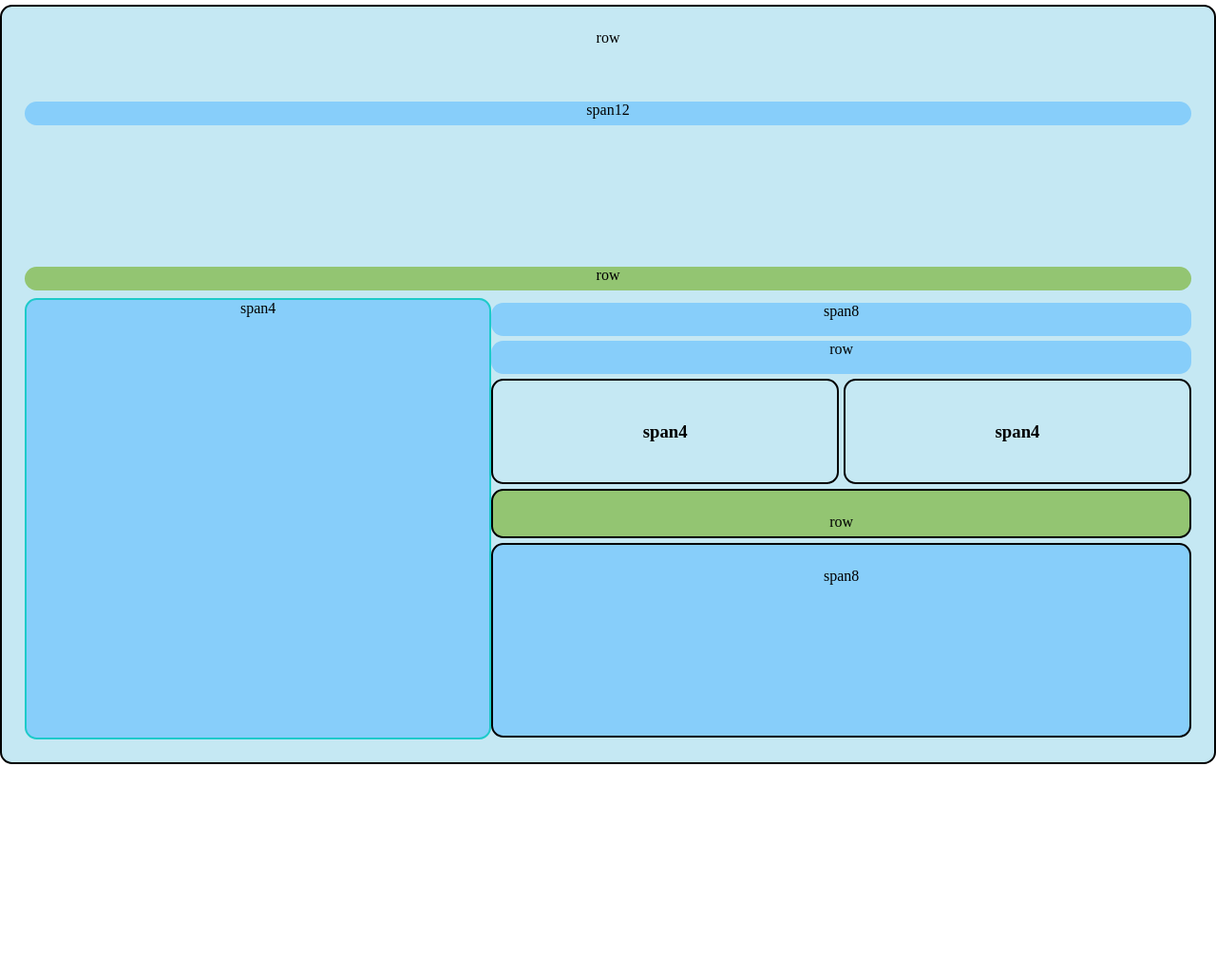
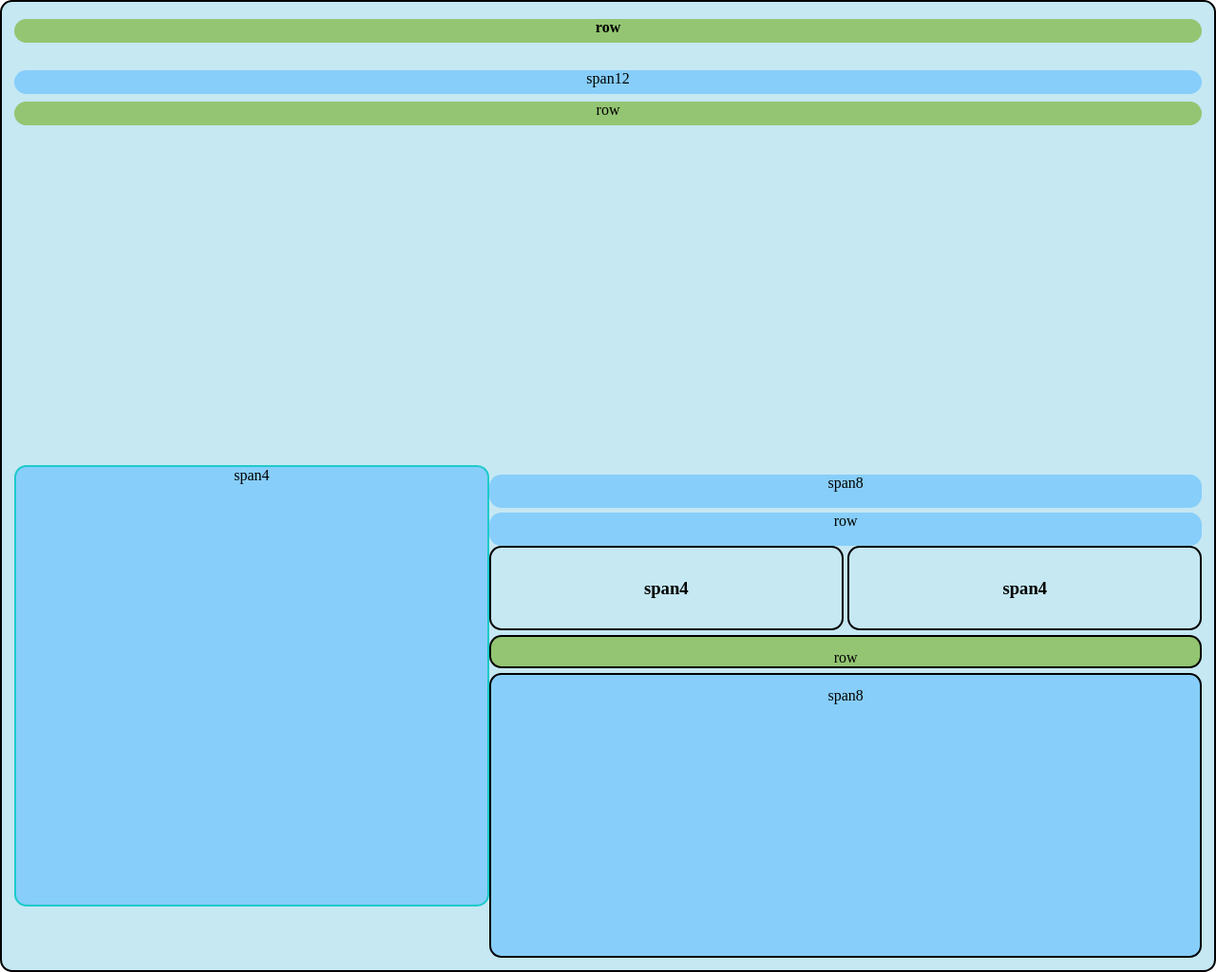
Before and after one commit to krupesh788/Grid-task, a plain HTML site: page index.html in a window 1280 px wide. Shown: the whole page at 95% size. Before the commit the page ends 805 px from the top, so only its background shows below. Drawn offline with Linux system fonts and the light colour scheme.

Commit message:
changes added

```diff
--- a/index.html
+++ b/index.html
@@ -9,8 +9,8 @@
 </head>
 
 <body>
-  <div class="a1">row
-    <div class="a2">
+  <div class="main-layout"><h4>row</h4>
+    <div class="header">
       span12  </div>
 
     <div class="a3">row</div>
--- a/style.css
+++ b/style.css
@@ -12,10 +12,8 @@ body {
 
 }
 
-.a1 {
-    height: 25px;
-    color: black;
-    background-color: #93C572;
+.main-layout {
+
     padding: 1rem;
     text-align: center;
     min-height: 100vh;
@@ -25,26 +23,37 @@ body {
     gap: 0.5rem;
 }
 
-.a2 {
+.header {
     height: 25px;
-    margin-top: 50px;
     background-color: lightskyblue;
     color: black;
     text-align: center;
     grid-column: 1/2;
 }
+.main-layout h4{
 
+    margin-top: 5px;
+    height: 25px;
+    background-color: #93C572;
+    color: black;
+    border-radius: 0.8rem;
+    text-align: center;
+}
 .a3 {
+
     height: 25px;
+    margin-bottom: 350px;
     background-color: #93C572;
     color: black;
     text-align: center;
 }
 
 .a4 {
+
     width: 40%;
     height: 465px;
     color: black;
+    text-align: center;
     float: left;
     background-color: lightskyblue;
     border: 2px solid rgb(29, 202, 202);
@@ -55,7 +64,7 @@ body {
 
     width: 60%;
     height: 35px;
-    margin-top: 5px;
+    margin-top: 10px;
     background-color: lightskyblue;
     color: black;
     text-align: center;
@@ -111,7 +120,7 @@ body {
 }
 
 .section h3 {
-    color: white;
+    color: black;
 }
 
 .main {
@@ -124,20 +133,15 @@ body {
 
 }
 
-.a1,
-.aside,
-.flex-container div,
-.a9,
-.a10 {
+.main-layout,.aside,.flex-container div,.a9,.a10 {
 
     background-color: rgb(197, 232, 243);
     border: 2px solid black;
-    margin-top: 5px;
-    padding: 1.5rem;
+    padding: 0.8rem;
 }
 
 .a9 {
-    height: 10px;
+    height: 35px;
     width: 60%;
     margin-top: 5px;
     background-color: #93C572;
@@ -151,7 +155,7 @@ body {
 .a10 {
 
     width: 60%;
-    height: 205px;
+    height: 300px;
     margin-top: 5px;
     background-color: lightskyblue;
     color: black;
@@ -159,6 +163,7 @@ body {
     float: right;
 
 }
+
 
 /* Create two equal columns that floats next to each other */
 /* .column {
```
